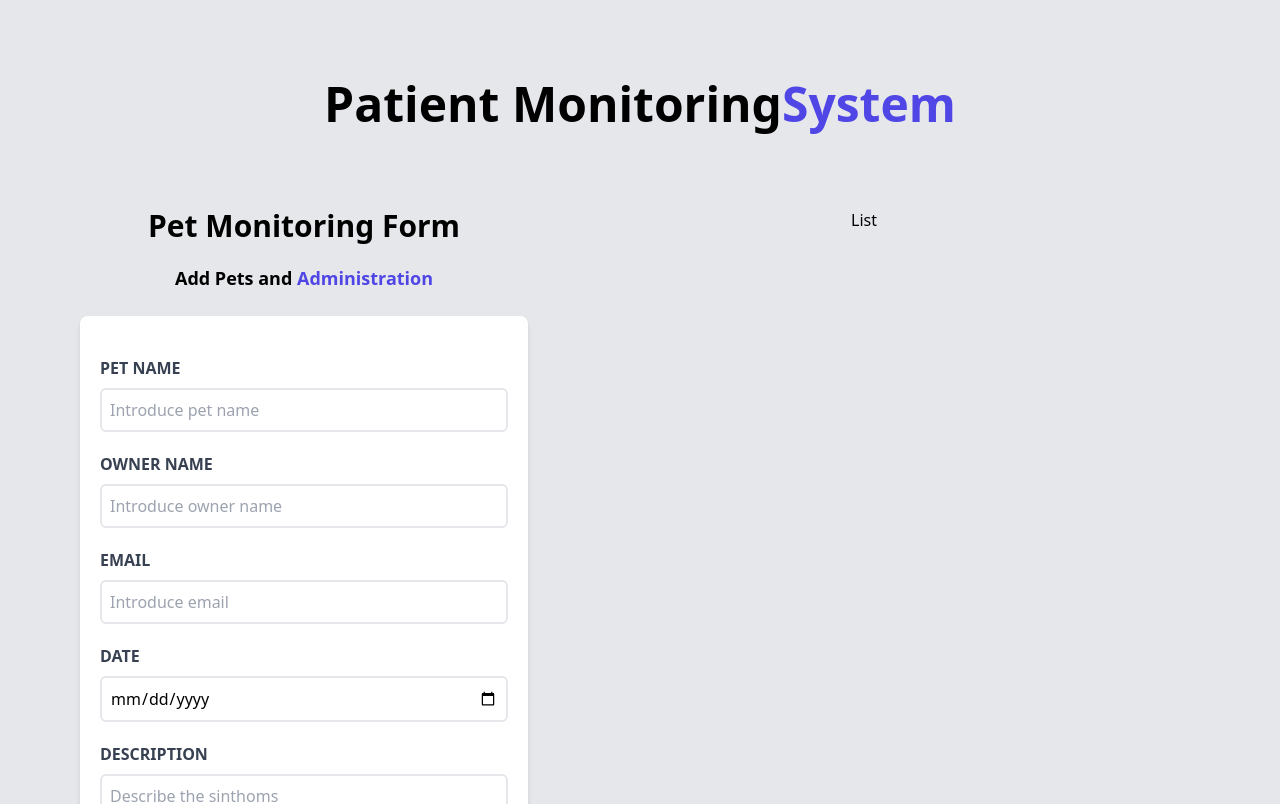
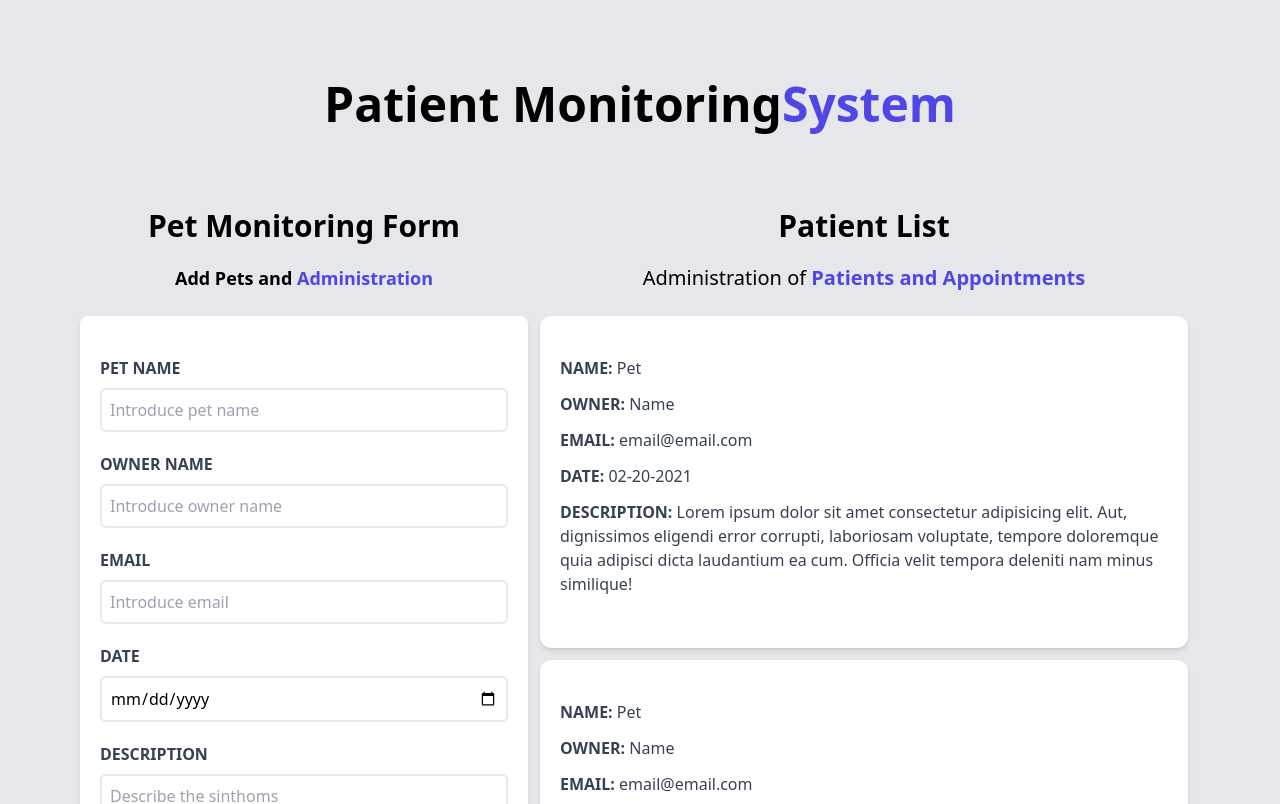
Before and after one commit to laylarodas/appointments-app, a React (Vite) app: page / in a window 1280 px wide. Shown: the top 804 px of the page. Built offline with nearby package versions, Linux system fonts and the light colour scheme.

Commit message:
create patient list

```diff
--- a/src/components/List.jsx
+++ b/src/components/List.jsx
@@ -1,9 +1,20 @@
 import React from 'react'
+import { Patient } from './Patient'
 
 export const List = () => {
   return (
-    <div className='w-1/2 lg:w-3/5'>
-      <div>List</div>
+    <div className='md:w-1/2 lg:w-3/5 md:h-screen overflow-scroll'>
+      <h2 className='font-black text-3xl text-center'>Patient List</h2>
+      <p className='text-xl mt-5 mb-6 text-center'>
+        Administration of {''}
+        <span className='text-indigo-600 font-bold'>Patients and Appointments</span>
+      </p>
+      <Patient />
+      <Patient />
+      <Patient />
+      <Patient />
+      <Patient />
+
     </div>
   )
 }
--- /dev/null
+++ b/src/components/Patient.jsx
@@ -0,0 +1,28 @@
+import React from 'react'
+
+export const Patient = () => {
+  return (
+    <div className='m-3 bg-white text-left shadow-md px-5 py-10 rounded-xl'>
+        <p className='font-bold mb-3 text-gray-700 uppercase'>
+          Name: {''}
+          <span className='font-normal normal-case'>Pet</span>
+        </p>
+        <p className='font-bold mb-3 text-gray-700 uppercase'>
+          Owner: {''}
+          <span className='font-normal normal-case'>Name</span>
+        </p>
+        <p className='font-bold mb-3 text-gray-700 uppercase'>
+          Email: {''}
+          <span className='font-normal normal-case'>email@email.com</span>
+        </p>
+        <p className='font-bold mb-3 text-gray-700 uppercase'>
+          Date: {''}
+          <span className='font-normal normal-case'>02-20-2021</span>
+        </p>
+        <p className='font-bold mb-3 text-gray-700 uppercase'>
+          Description: {''}
+          <span className='font-normal normal-case'>Lorem ipsum dolor sit amet consectetur adipisicing elit. Aut, dignissimos eligendi error corrupti, laboriosam voluptate, tempore doloremque quia adipisci dicta laudantium ea cum. Officia velit tempora deleniti nam minus similique!</span>
+        </p>
+      </div>
+  )
+}
```
